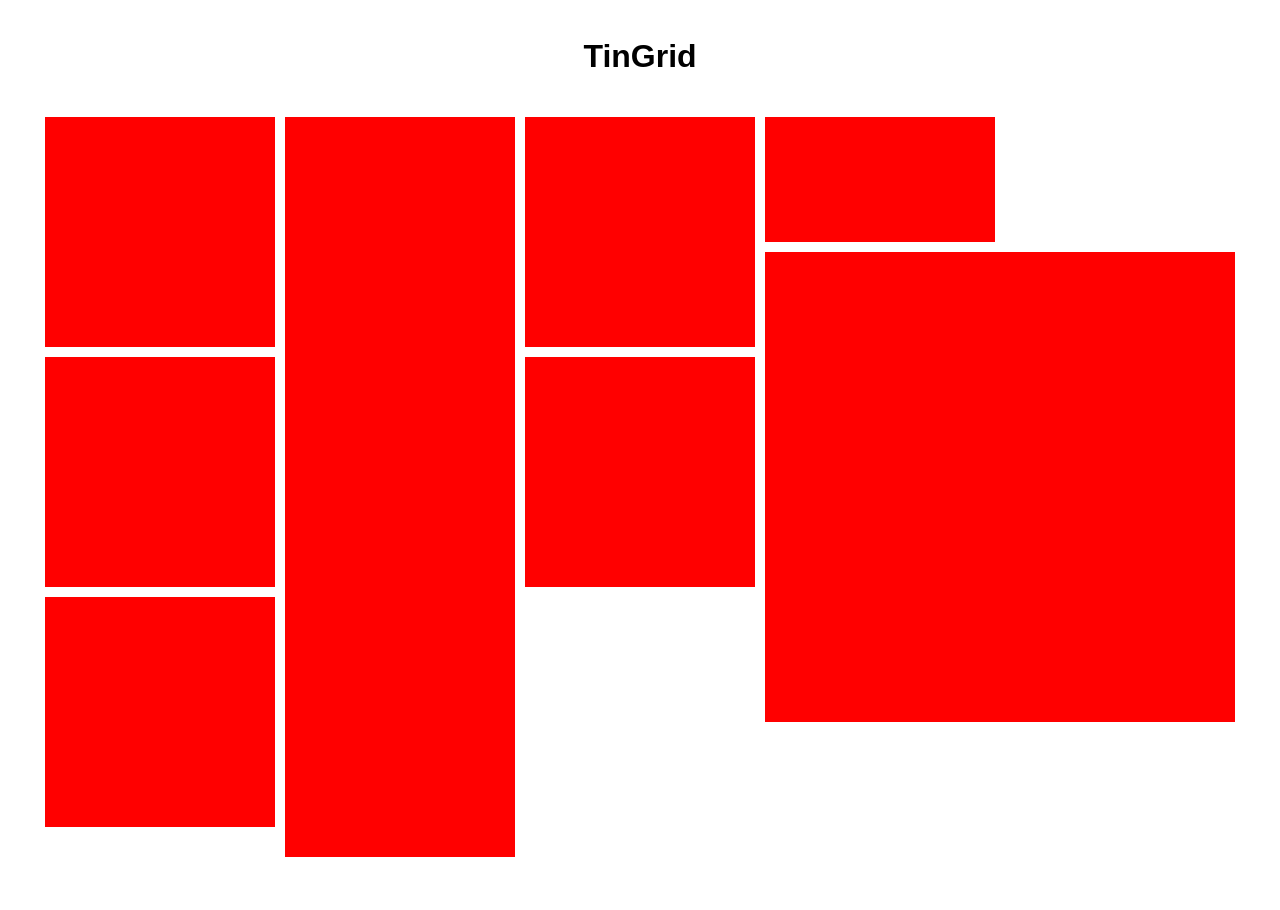
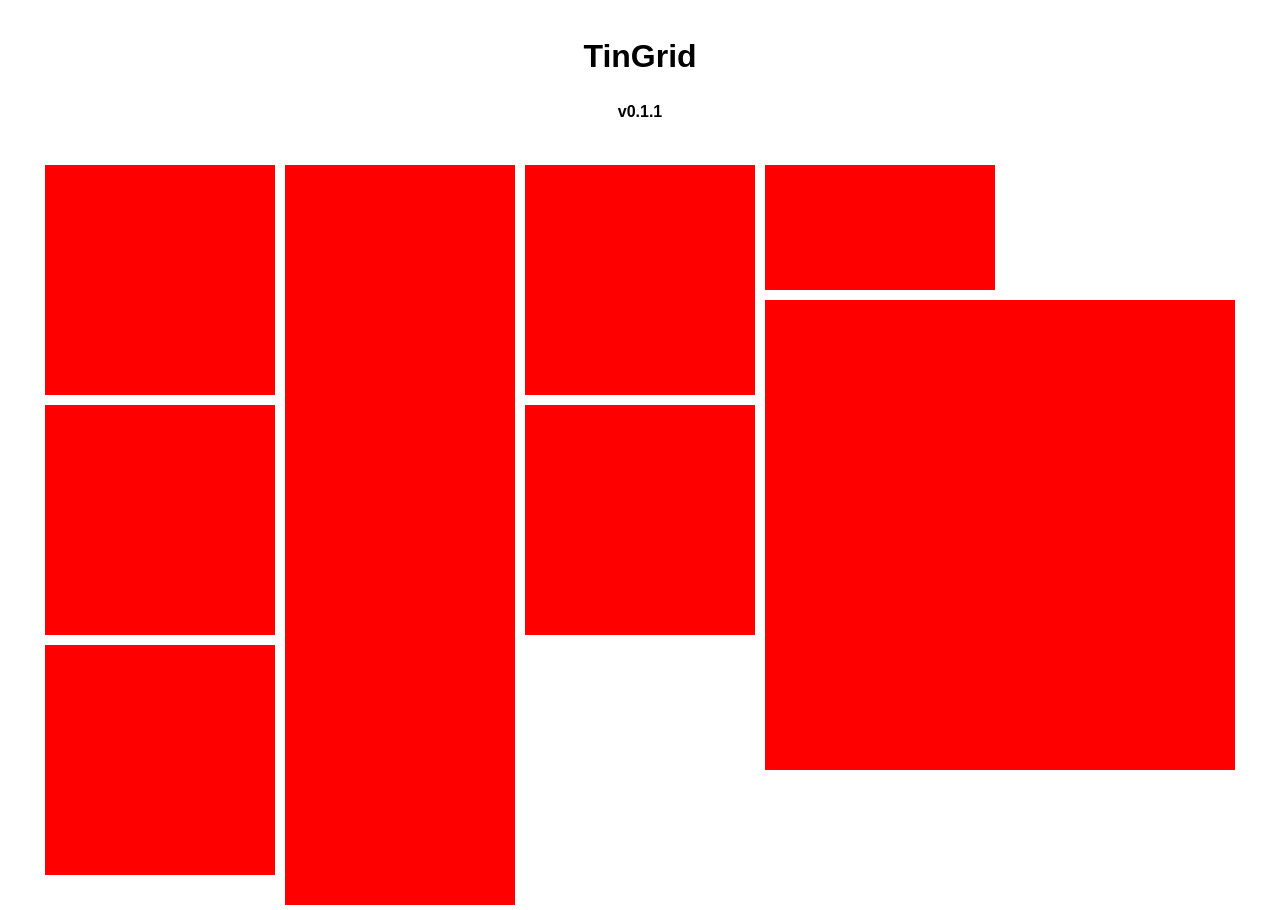
Before and after one commit to thomasisberg/tin-grid-js, a website: page public/example/index.html in a window 1280 px wide. Before the commit the page ends 862 px from the top, so only its background shows below. Drawn offline with Linux system fonts and the light colour scheme.

Commit message:
Added version number

```diff
--- a/dev/example/resources/sass/main.scss
+++ b/dev/example/resources/sass/main.scss
@@ -20,8 +20,13 @@ body {
 h1 {
     font-size: 2em;
     text-align: center;
-    margin: 40px;
+    margin: 40px 20px 1em 20px;
     font-weight: 700;
+}
+h2 {
+    font-weight: 700;
+    text-align: center;
+    margin: 1em 20px 40px 20px;
 }
 
 #TinGrid {
--- a/public/example/index.html
+++ b/public/example/index.html
@@ -6,6 +6,7 @@
     </head>
     <body>
         <h1>TinGrid</h1>
+        <h2>v0.1.1</h2>
 
         <div id="TinGrid">
             <ul>
```
Also changed, not shown: public/example/main.css.
